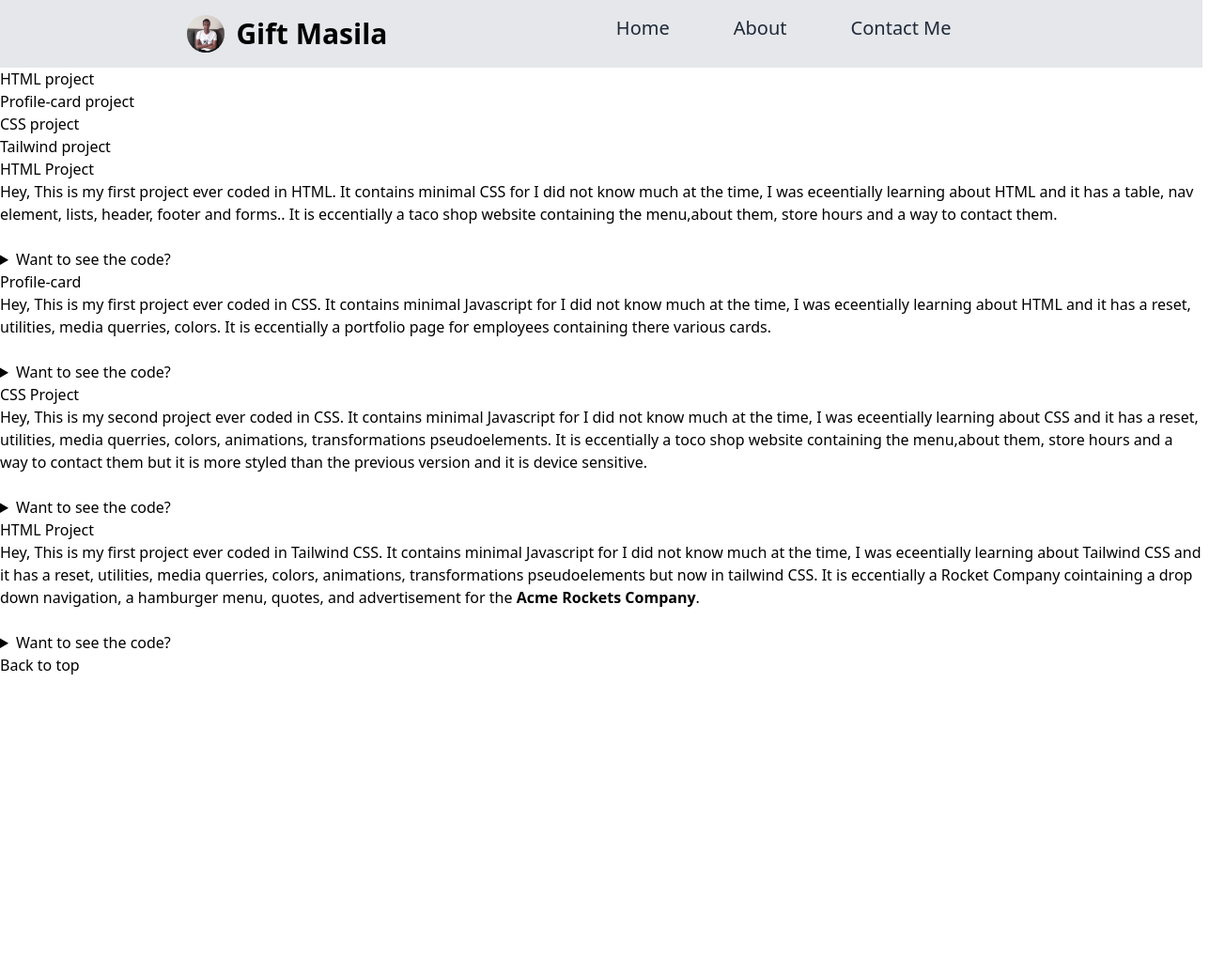
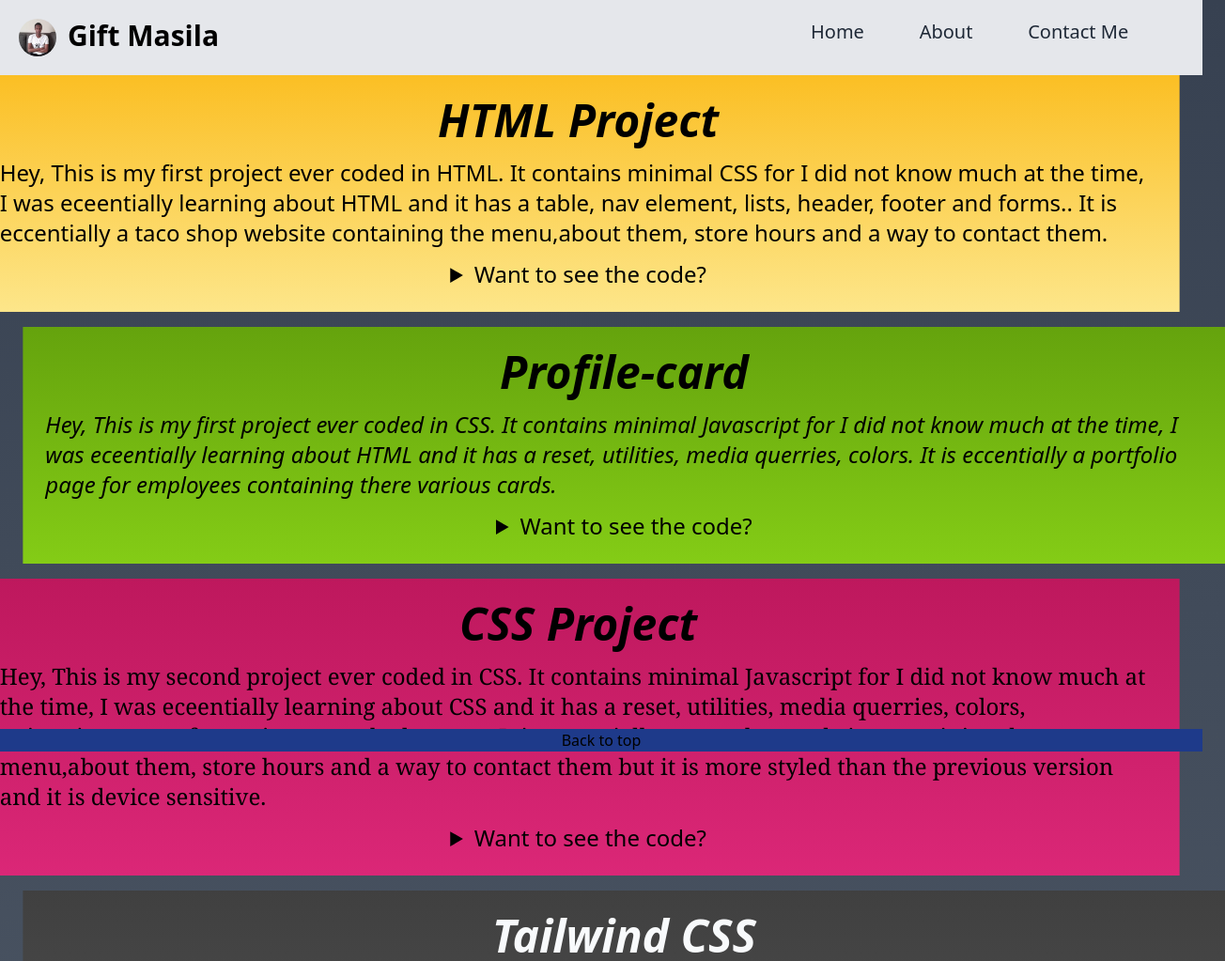
Before and after one commit to Giftmasil/final-module1-project, a website: page projects.html in a window 1280 px wide. Shown: the top 1023 px of the page at 94% size, 1304 px wide, since content can reach past the window. Before the commit the page ends 800 px from the top, so only its background shows below. Drawn offline with Linux system fonts and the light colour scheme.

Commit message:
applied TailwindCSS on the projects page

```diff
--- a/projects.html
+++ b/projects.html
@@ -1,35 +1,34 @@
 <!DOCTYPE html>
-<html lang="en">
+<html lang="en" class="scroll-smooth">
 <head>
     <meta charset="UTF-8">
     <meta name="viewport" content="width=device-width, initial-scale=1.0">
     <title>projects</title>
     <link rel="stylesheet" href="./css/style.css">
 </head>
-<body>
-    <header>
-        <header class="sticky top-0 z-50 bg-gray-200 flex flex-col md:flex-row justify-between md:justify-evenly items-center md:items-start gap-y-6 md:px-6 md:py-4 max-w-full">
-            <div class="flex items-center">
-                <img src="./img/home-image_576x576.jpg" alt="Profile Picture" class="w-4 h-4 md:w-10 md:h-10 rounded-full mr-3">
+<body class="bg-gradient-to-b from-gray-700 to-gray-600 max-w-full">
+    <header class="sticky top-0 z-50 bg-gray-200 max-w-full md:flex md:flex-row md:justify-evenly md:gap-y-1 md:p-5">
+        <div class="w-screen flex justify-center md:justify-start">
+            <img src="./img/home-image_576x576.jpg" alt="Profile Picture" class="w-4 h-4 md:w-10 md:h-10 rounded-full mr-3 mt-1 md:mt-0">
             <h1 class="text-xl md:text-3xl font-bold">Gift Masila</h1>
         </div>
-            <nav class="w-2/5">
-                <ul class="flex justify-evenly text-lg md:text-xl">
+        <nav aria-label="main-nav" class="md:w-3/5">
+            <ul class="flex justify-evenly text-sm md:text-xl">
                 <li><a href="index.html" class="text-gray-800 hover:text-red-700">Home</a></li>
                 <li><a href="about.html" class="text-gray-800 hover:text-red-700">About</a></li>
                 <li><a href="contact.html" class="text-gray-800 hover:text-red-700">Contact Me</a></li>
             </ul>
         </nav>
     </header>
-    </header>
+
     <main>
-        <section>
-            <nav>
+        <section class="hidden">
+            <nav aria-label="scroll-nav">
                 <ul>
                     <li><a href="#HTML">HTML project</a></li>
                 </ul>
                 <ul>
-                    <li><a href="#Profile">Profile-card project</a></li>
+                    <li><a href="#profile">Profile-card project</a></li>
                 </ul>
                 <ul>
                     <li><a href="#CSS">CSS project</a></li>
@@ -40,46 +39,43 @@
             </nav>
         </section>
 
-        <section id="HTML">
-            <h2>HTML Project</h2>
-            <p>Hey, This is my first project ever coded in HTML. It contains minimal CSS for I did not know much at the time, I was eceentially learning about HTML and it has a table, nav element, lists, header, footer and forms.. It is eccentially a taco shop website containing the menu,about them, store hours and a way to contact them.</p>
-            <br>
-            <details>
+        <section id="HTML" class="scroll-mt-12 p-6 bg-gradient-to-b from-amber-400 to-amber-200 mb-4 left-text-animation">
+            <h2 class="text-center text-2xl md:text-5xl oblique font-semibold md:mb-4">HTML Project</h2>
+            <p class="font-sans md:text-2xl mb-3">Hey, This is my first project ever coded in HTML. It contains minimal CSS for I did not know much at the time, I was eceentially learning about HTML and it has a table, nav element, lists, header, footer and forms.. It is eccentially a taco shop website containing the menu,about them, store hours and a way to contact them.</p>
+            <details class="text-center md:text-2xl">
                 <summary>Want to see the code?</summary>
-                <p><a href="https://github.com/Giftmasil/HTML-project">Github link.</a></p>
+                <p><a href="https://github.com/Giftmasil/HTML-project" class="text-indigo-700  hover:text-red-700">GitHub link.</a></p>
             </details>
         </section>
-        <section id="profile">
-            <h2>Profile-card</h2>
-            <p>Hey, This is my first project ever coded in CSS. It contains minimal Javascript for I did not know much at the time, I was eceentially learning about HTML and it has a reset, utilities, media querries, colors. It is eccentially a portfolio page for employees containing there various cards.</p>
-            <br>
-            <details>
+        <section id="profile" class="scroll-mt-12 p-6 bg-gradient-to-b from-lime-600 to-lime-500 mb-4 right-text-animation">
+            <h2 class="text-center text-2xl md:text-5xl oblique font-semibold md:mb-4">Profile-card</h2>
+            <p class="italic md:text-2xl mb-3">Hey, This is my first project ever coded in CSS. It contains minimal Javascript for I did not know much at the time, I was eceentially learning about HTML and it has a reset, utilities, media querries, colors. It is eccentially a portfolio page for employees containing there various cards.</p>
+            <details class="text-center md:text-2xl">
                 <summary>Want to see the code?</summary>
-                <p><a href="https://github.com/Giftmasil/profile-card-project">Github link.</a></p>
+                <p><a href="https://github.com/Giftmasil/profile-card-project" class="text-indigo-700  hover:text-red-700">Github link.</a></p>
             </details>
         </section>
-        <section id="CSS">
-            <h2>CSS Project</h2>
-            <p>Hey, This is my second project ever coded in CSS. It contains minimal Javascript for I did not know much at the time, I was eceentially learning about CSS and it has a reset, utilities, media querries, colors, animations, transformations pseudoelements. It is eccentially a toco shop website containing the menu,about them, store hours and a way to contact them but it is more styled than the previous version and it is device sensitive.</p>
-            <br>
-            <details>
+        <section id="CSS" class="scroll-mt-12 p-6 bg-gradient-to-b from-pink-700 to-pink-600 mb-4 left-text-animation">
+            <h2 class="text-center text-2xl md:text-5xl oblique font-semibold md:mb-4">CSS Project</h2>
+            <p class="font-serif md:text-2xl mb-3">Hey, This is my second project ever coded in CSS. It contains minimal Javascript for I did not know much at the time, I was eceentially learning about CSS and it has a reset, utilities, media querries, colors, animations, transformations pseudoelements. It is eccentially a toco shop website containing the menu,about them, store hours and a way to contact them but it is more styled than the previous version and it is device sensitive.</p>
+            <details class="text-center md:text-2xl">
                 <summary>Want to see the code?</summary>
-                <p><a href="https://github.com/Giftmasil/css-project">Github link.</a></p>
+                <p><a href="https://github.com/Giftmasil/css-project" class="text-indigo-700  hover:text-red-700">Github link.</a></p>
             </details>
         </section>
-        <section id="tailwind">
-            <h2>HTML Project</h2>
-            <p>Hey, This is my first project ever coded in Tailwind CSS. It contains minimal Javascript for I did not know much at the time, I was eceentially learning about Tailwind CSS and it has a reset, utilities, media querries, colors, animations, transformations pseudoelements but now in tailwind CSS. It is eccentially a Rocket Company cointaining a drop down navigation, a hamburger menu, quotes, and advertisement for the <strong>Acme Rockets Company</strong>.</p>
+        <section id="tailwind" class="scroll-mt-12 p-6 bg-gradient-to-b from-neutral-700 to-neutral-600 mb-4 text-slate-50 right-text-animation">
+            <h2 class="text-center text-2xl md:text-5xl oblique font-semibold md:mb-4">Tailwind CSS</h2>
+            <p class="oblique md:text-2xl mb-3">Hey, This is my first project ever coded in Tailwind CSS. It contains minimal Javascript for I did not know much at the time, I was eceentially learning about Tailwind CSS and it has a reset, utilities, media querries, colors, animations, transformations pseudoelements but now in tailwind CSS. It is eccentially a Rocket Company cointaining a drop down navigation, a hamburger menu, quotes, and advertisement for the <strong>Acme Rockets Company</strong>.</p>
             <br>
-            <details>
+            <details class="text-center md:text-2xl">
                 <summary>Want to see the code?</summary>
-                <p><a href="https://github.com/Giftmasil/tailwind-project">Github link.</a></p>
+                <p><a href="https://github.com/Giftmasil/tailwind-project" class="text-indigo-700  hover:text-red-700">Github link.</a></p>
             </details>
         </section>
     </main>
 
-    <footer>
-        <a href="#">Back to top</a>
+    <footer class="bg-blue-900 text-center sticky bottom-0 z-40">
+        <a href="#" class="hover:text-red-700">Back to top</a>
     </footer>
 </body>
 </html>
--- a/src/input.css
+++ b/src/input.css
@@ -64,10 +64,6 @@ a:hover {
 }
 
 
-.offscreen {
-    transform: translateX(-10000px);
-}
-
 .oblique {
     font-style: oblique;
 }
```
Also changed, not shown: about.html (+7 -6 lines), contact.html (+8 -7 lines), index.html (+9 -9 lines), css/style.css. Lines whose indentation alone changed are shown as unchanged.
